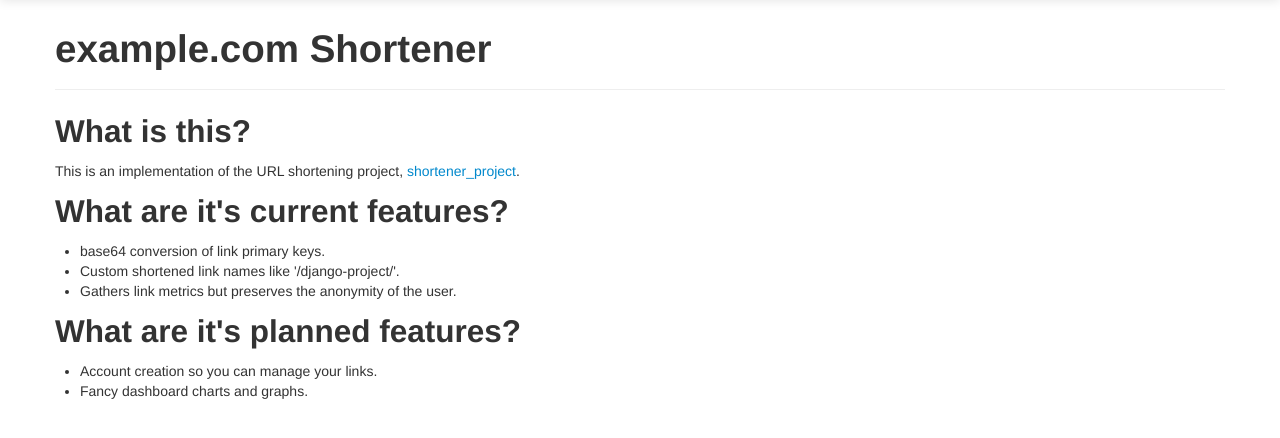
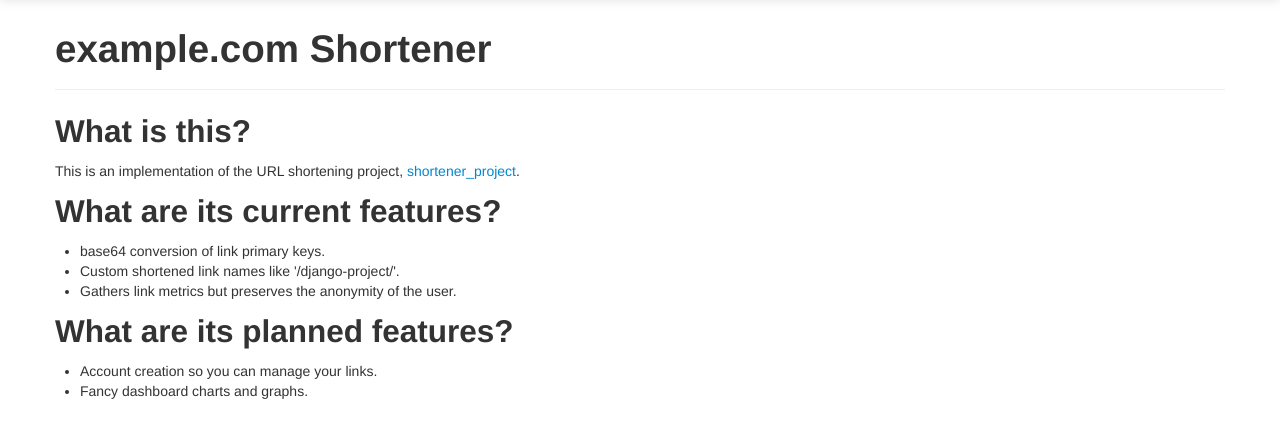
Before and after one commit to pydanny/shortener_project, a Django app: page / in a window 1280 px wide. Shown: the part 41-479 px from the top of the page. Run offline with Django 3.2, Linux system fonts and the light colour scheme; some libraries are stand-ins or nearby versions.

Commit message:
it's to its

```diff
--- a/shortener/templates/home.html
+++ b/shortener/templates/home.html
@@ -9,7 +9,7 @@
 <h2>What is this?</h2>
 <p>This is an implementation of the URL shortening project, <a href="https://github.com/pydanny/shortener_project">shortener_project</a>.</p>
 
-<h2>What are it's current features?</h2>
+<h2>What are its current features?</h2>
 
 <ul>
     <li>base64 conversion of link primary keys.</li>
@@ -17,7 +17,7 @@
     <li>Gathers link metrics but preserves the anonymity of the user.</li>
 </ul>
 
-<h2>What are it's planned features?</h2>
+<h2>What are its planned features?</h2>
 
 <ul>
     <li>Account creation so you can manage your links.</li>
```
